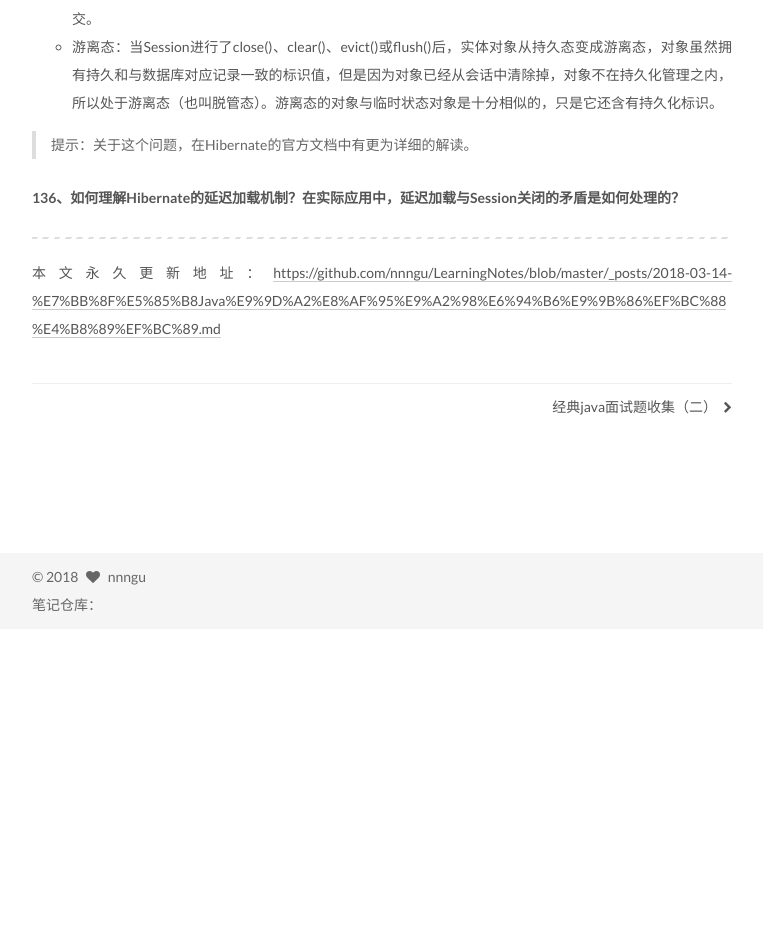
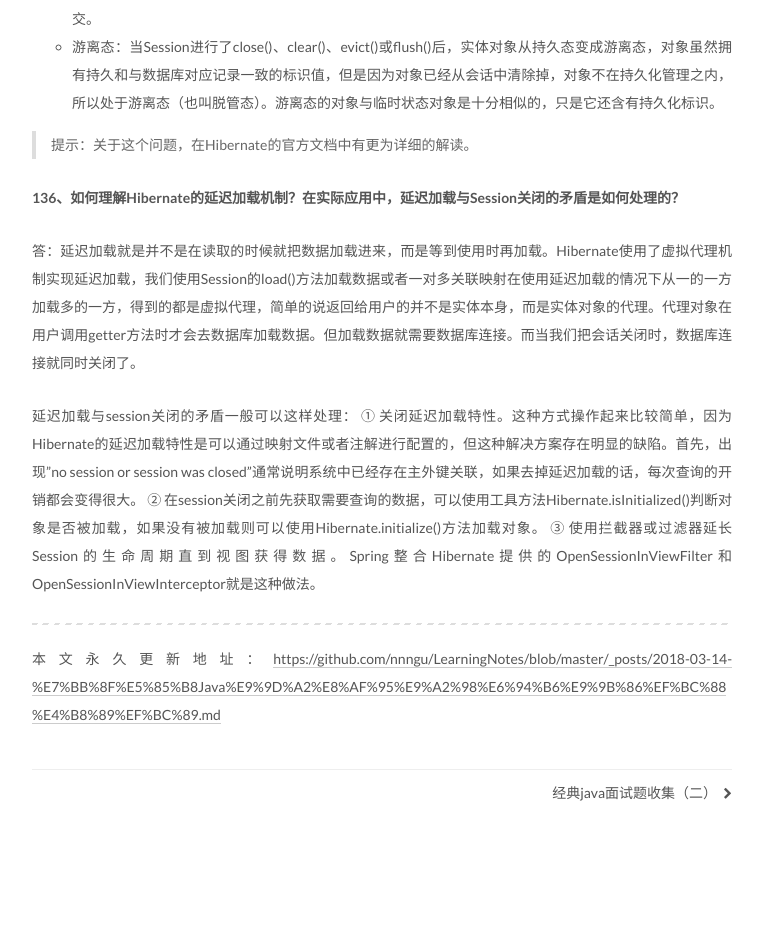
Before and after one commit to nnngu/LearningNotes, a Jekyll site: the page built from _posts/2018-03-14-经典Java面试题收集（三）.md, in a window 1280 px wide. Shown: the part 4139-5078 px from the top of the page, without its empty margins (258-1021 px from the left). Built offline with Jekyll 4.4.1, drawn with Linux system fonts in a browser that asks for light colours; before the commit the page ends 4768 px from its top, so only the background shows below that; grey boxes are pictures that could not be loaded.

Commit message:
修改文件: _posts/2018-03-14-经典Java面试题收集（三）.md

```diff
--- a/_posts/2018-03-14-经典Java面试题收集（三）.md
+++ b/_posts/2018-03-14-经典Java面试题收集（三）.md
@@ -91,6 +91,16 @@ Hibernate支持悲观锁和乐观锁两种锁机制。悲观锁，顾名思义
 
 **136、如何理解Hibernate的延迟加载机制？在实际应用中，延迟加载与Session关闭的矛盾是如何处理的？**
 
+答：延迟加载就是并不是在读取的时候就把数据加载进来，而是等到使用时再加载。Hibernate使用了虚拟代理机制实现延迟加载，我们使用Session的load()方法加载数据或者一对多关联映射在使用延迟加载的情况下从一的一方加载多的一方，得到的都是虚拟代理，简单的说返回给用户的并不是实体本身，而是实体对象的代理。代理对象在用户调用getter方法时才会去数据库加载数据。但加载数据就需要数据库连接。而当我们把会话关闭时，数据库连接就同时关闭了。
+
+延迟加载与session关闭的矛盾一般可以这样处理：
+① 关闭延迟加载特性。这种方式操作起来比较简单，因为Hibernate的延迟加载特性是可以通过映射文件或者注解进行配置的，但这种解决方案存在明显的缺陷。首先，出现"no session or session was closed"通常说明系统中已经存在主外键关联，如果去掉延迟加载的话，每次查询的开销都会变得很大。
+② 在session关闭之前先获取需要查询的数据，可以使用工具方法Hibernate.isInitialized()判断对象是否被加载，如果没有被加载则可以使用Hibernate.initialize()方法加载对象。
+③ 使用拦截器或过滤器延长Session的生命周期直到视图获得数据。Spring整合Hibernate提供的OpenSessionInViewFilter和OpenSessionInViewInterceptor就是这种做法。
+
+
+
+
 
 
 
```
